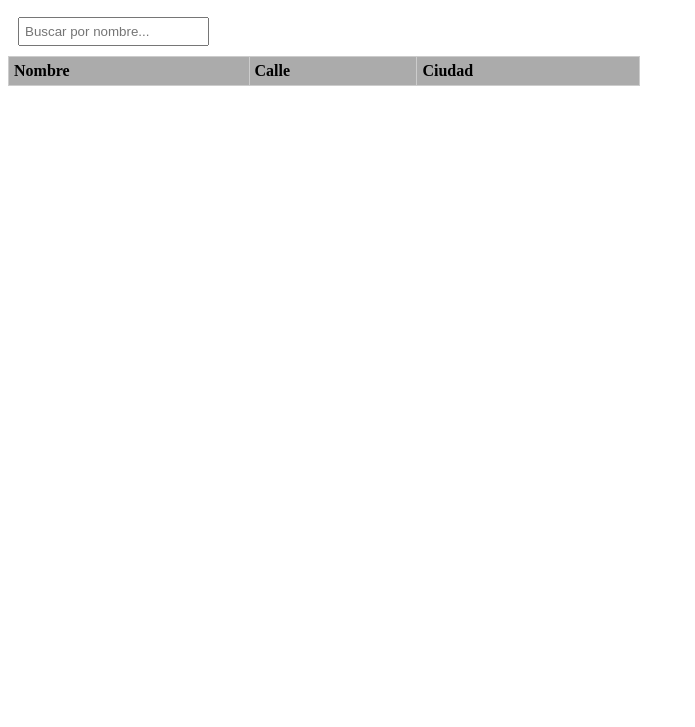
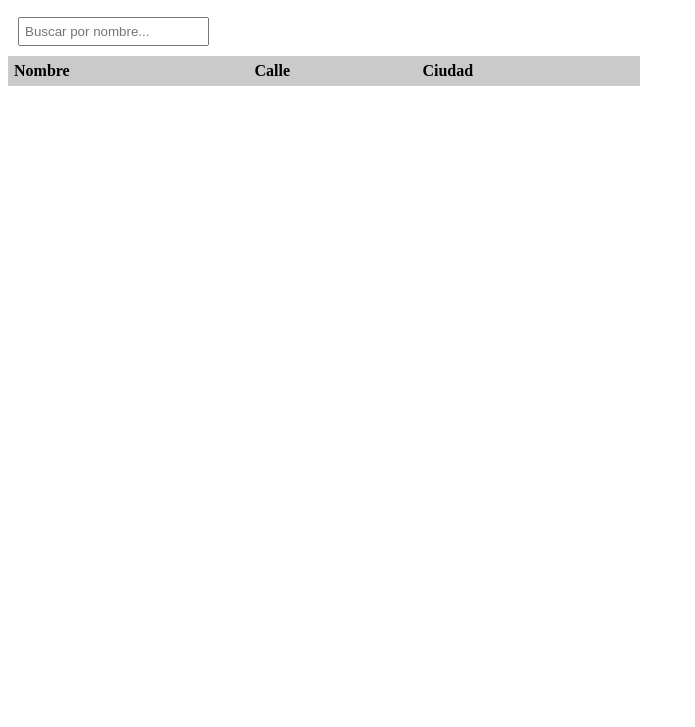
Before and after one commit to Mayka2/ra07mcgu, a plain HTML site: page usuarios.html in a window 1280 px wide. Shown: the part 73-800 px from the top of the page, without its empty margins (0-695 px from the left). Drawn offline with Linux system fonts and the light colour scheme; no server answers.

Commit message:
Versión inicial RA7 DWEC

```diff
--- a/usuarios.html
+++ b/usuarios.html
@@ -31,7 +31,7 @@
     }
 
     th {
-      background-color: #ababab;
+      background-color: #cacaca;
     }
 
     #usuarios tr:nth-child(odd) {
```
